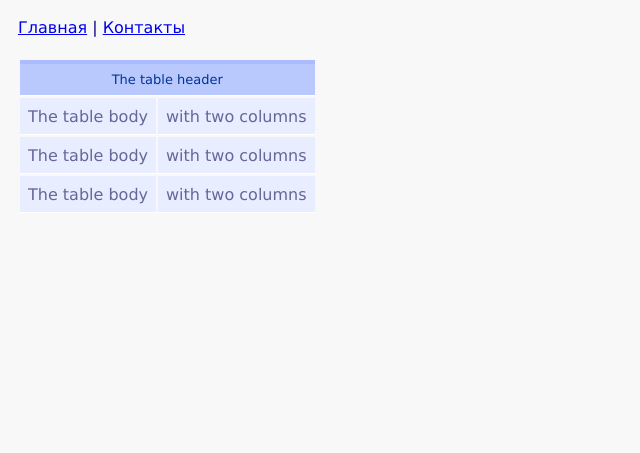
After one commit to margiemar/rtkgenerator, a Django app: page /rtk/exel/ in a window 1280 px wide. The commit adds this page. Shown: the top 453 px of the page, without its empty margins (0-640 px from the left). Run offline with Django 4.2, Linux system fonts and the light colour scheme.

Commit message:
Styles for table

```diff
--- a/rtkgenerator_project/rtk_app/static/rtk_app/css/styles.css
+++ b/rtkgenerator_project/rtk_app/static/rtk_app/css/styles.css
@@ -1,10 +1,13 @@
+
+/* main */
 html {
-    height: 100%;
-    background-color: rgb(248, 248, 248);
-    font-family: Verdana;
-    color:navy;
-    padding: 10px;
+  height: 100%;
+  background-color: rgb(248, 248, 248);
+  font-family: Verdana;
+  color:navy;
+  padding: 10px;
 }
+
 
 h1{
     text-align: center;
@@ -45,3 +48,26 @@ input { display: table-cell; }
     width: 100%;
     background-color: rgb(235, 235, 237);
     }
+
+
+
+/* Tables */
+th {
+  font-size: 13px;
+  font-weight: normal;
+  background: #b9c9fe;
+  border-top: 4px solid #aabcfe;
+  border-bottom: 1px solid white;
+  color: #039;
+  padding: 8px;
+}
+td {
+  background: #e8edff;
+  border-bottom: 1px solid white;
+  color: #669;
+  border-top: 1px solid transparent;
+  padding: 8px;
+}
+tr:hover td {
+  background: #ccddff;
+}
--- /dev/null
+++ b/rtkgenerator_project/rtk_app/templates/new.html
@@ -0,0 +1,28 @@
+{% extends "rtk_app/base.html" %}
+{% block title %}Test{% endblock title %}
+{% block content%}
+
+
+<table>
+    <thead>
+        <tr>
+            <th colspan="2">The table header</th>
+        </tr>
+    </thead>
+    <tbody>
+        <tr>
+            <td>The table body</td>
+            <td>with two columns</td>
+        </tr>
+        <tr>
+            <td>The table body</td>
+            <td>with two columns</td>
+        </tr>
+        <tr>
+            <td>The table body</td>
+            <td>with two columns</td>
+        </tr>
+    </tbody>
+</table>
+
+{% endblock content %}
--- a/rtkgenerator_project/rtk_app/urls.py
+++ b/rtkgenerator_project/rtk_app/urls.py
@@ -7,6 +7,8 @@ urlpatterns = [
     path('orderdetails/', OrderDetails.as_view(), name='orderdetails'),
     path("contacts/", TemplateView.as_view(template_name="rtk_app/contacts.html"), name='contacts'),
     path("ordergen", OrderGen.as_view, name='ordergen'),
+    path("exel/",tabel_view),
+    path("exel_download/",to_exel),
 
 ]
 
--- a/rtkgenerator_project/rtk_app/views.py
+++ b/rtkgenerator_project/rtk_app/views.py
@@ -1,12 +1,14 @@
 from django.shortcuts import render
 from django.contrib.auth.decorators import login_required
 from django.core.paginator import Paginator
-from django.http import HttpResponse, HttpResponseNotFound, Http404, FileResponse
+from django.http import HttpResponse, HttpResponseNotFound, Http404, FileResponse, HttpResponseRedirect
 from django.shortcuts import render, redirect, get_object_or_404
 from django.urls import reverse_lazy
 from django.views.generic import ListView, DetailView, CreateView, View
 from django.contrib.auth.mixins import LoginRequiredMixin
 from django.views.generic.base import TemplateView
+import pandas as pd
+import xlwt
 from .models import *
 
 
@@ -55,3 +57,15 @@ class CreateUserOrderView(CreateView):
     form_class = UserOrderForm
     template_name = 'rtk_app/BD/bd_user_order.html'
     success_url = reverse_lazy('home')
+
+
+def tabel_view(request):
+    return render(request, "new.html")
+
+def to_exel(request):
+    url = "http://127.0.0.1:8000/rtk/exel/"
+    #table = pd.read_html(url)[0]
+    table = pd.read_html(url)
+    print(table)
+    #table.to_excel("test_html_to_exel.xlsx")
+    return redirect('home')
--- a/rtkgenerator_project/rtkgenerator/settings.py
+++ b/rtkgenerator_project/rtkgenerator/settings.py
@@ -12,7 +12,7 @@ BASE_DIR = Path(__file__).resolve().parent.parent
 SECRET_KEY = "django-insecure-y$)dy&$guar-9nidwne_dtcyp_=cxj!6_1wny*^_r&&9%sak+3"
 
 # SECURITY WARNING: don't run with debug turned on in production!
-DEBUG = False
+DEBUG = True
 
 ALLOWED_HOSTS = ['127.0.0.1']
 
```
Also changed, not shown: rtkgenerator_project/rtk_app/templates/rtk_app/contacts.html (line endings or trailing spaces).
